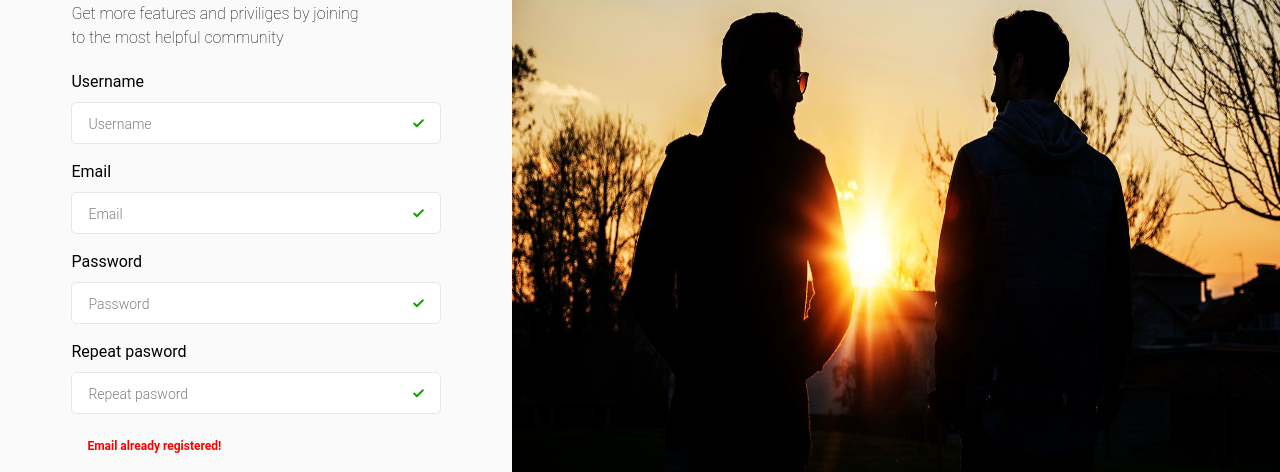
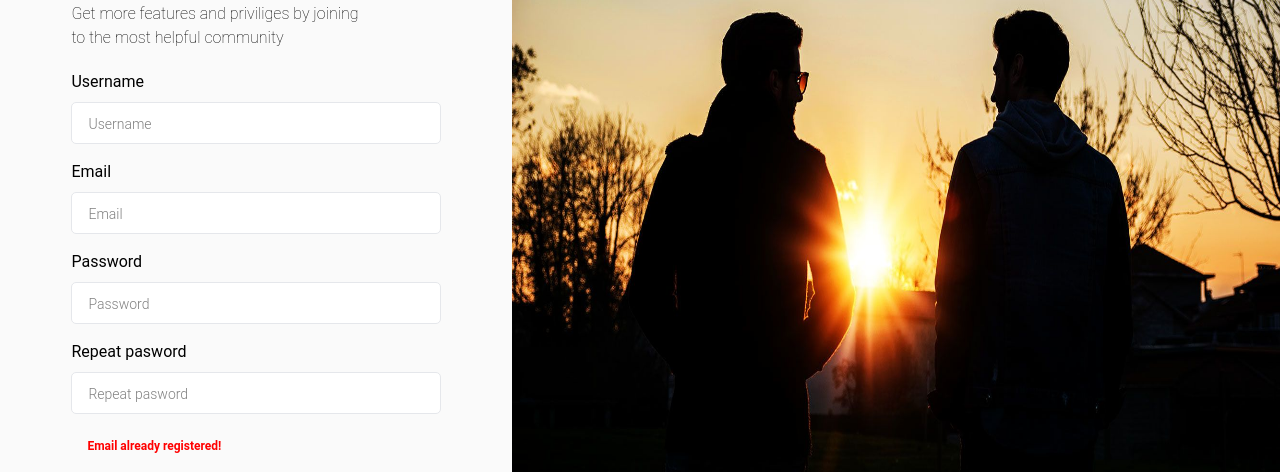
Before and after one commit to umbrellaDuck/forum-site, a Next.js app: page /signup in a window 1280 px wide. Shown: the part 210-682 px from the top of the page. Built offline with nearby package versions, Linux system fonts and the light colour scheme.

Commit message:
add validation check each input

```diff
--- a/package.json
+++ b/package.json
@@ -20,6 +20,7 @@
     "postcss": "8.4.23",
     "react": "18.2.0",
     "react-dom": "18.2.0",
+    "react-hook-form": "^7.43.9",
     "tailwindcss": "3.3.2",
     "typescript": "5.0.4"
   }
--- a/src/components/Input/Input.tsx
+++ b/src/components/Input/Input.tsx
@@ -1,12 +1,53 @@
-interface Props extends React.ComponentPropsWithoutRef<'input'> {}
-const rootClassName = 'rounded-[5px] border-borderGrayColor border';
+import cn from 'clsx';
+import Image from 'next/image';
+import {
+  Control,
+  FieldPath,
+  FieldValues,
+  RegisterOptions,
+  useController,
+} from 'react-hook-form';
+import xCircleIcon from '../../../public/x-circle.svg';
+import checkIcon from '../../../public/check.svg';
 
-const Input = ({ ...rest }: Props) => {
+export interface TControl<T extends FieldValues>
+  extends React.ComponentPropsWithoutRef<'input'> {
+  control: Control<T>;
+  name: FieldPath<T>;
+  rules?: Omit<
+    RegisterOptions<T>,
+    'valueAsNumber' | 'valueAsDate' | 'setValueAs' | 'disabled'
+  >;
+}
+const rootClass =
+  'rounded-[5px] border-borderGrayColor border placeholder-placeHolderTextColor placeholder:text-sm h-[42px] px-4 w-full placeholder:text-buttonGrayColor placeholder:font-light';
+
+const Input = <T extends FieldValues>({
+  control,
+  name,
+  rules,
+  className,
+  ...rest
+}: TControl<T>) => {
+  const rootClassName = cn(rootClass, className, {});
+  const {
+    field,
+    fieldState: { invalid },
+  } = useController({ name, rules, control });
+  const val = field.value;
+
   return (
-    <input
-      className='rounded-[5px] border-borderGrayColor border placeholder-placeHolderTextColor placeholder:text-sm h-[42px] px-4 w-full placeholder:text-buttonGrayColor placeholder:font-light'
-      {...rest}
-    />
+    <>
+      <input className={rootClassName} {...rest} {...field} />
+
+      {val && (
+        <Image
+          alt='status-icon'
+          src={invalid ? xCircleIcon : checkIcon}
+          className='absolute right-4 bottom-[14px]'
+        />
+      )}
+    </>
   );
 };
 
--- a/src/components/LoginForm/LoginForm.tsx
+++ b/src/components/LoginForm/LoginForm.tsx
@@ -1,32 +1,61 @@
 import Button from '../Button.tsx/Button';
 import Input from '../Input/Input';
-import Image from 'next/image';
-import xCircleIcon from '../../../public/x-circle.svg';
-import checkIcon from '../../../public/check.svg';
+import { SubmitHandler, useForm } from 'react-hook-form';
 
-let isValid = true;
+const defaultValues = {
+  username: '',
+  email: '',
+  password: '',
+  repeatPassword: '',
+};
 
 const LoginForm = () => {
+  const {
+    control,
+    getValues,
+    formState: { isValid },
+    handleSubmit,
+  } = useForm({
+    defaultValues,
+    mode: 'onChange',
+  });
+
+  type FormValues = {
+    username: string;
+    email: string;
+    password: string;
+    repeatPassword: string;
+  };
+
+  const isExistingEmail = true;
+
+  const onSubmit: SubmitHandler<FormValues> = (data, e) => {
+    console.log('submit');
+  };
+
   return (
-    <form>
+    <form onSubmit={handleSubmit(onSubmit)}>
       <h1 className='text-2xl font-bold mb-5'>Join Alem Community </h1>
       <p className='leading-6 font-thin mb-5'>
         Get more features and priviliges by joining
-        <div>to the most helpful community</div>
+        <br />
+        to the most helpful community
       </p>
       <div className='gap-4 flex flex-col'>
         <div className='relative'>
-          <label htmlFor='register-id' className='text-base mb-2 inline-block'>
+          <label
+            htmlFor='register-username'
+            className='text-base mb-2 inline-block'
+          >
             Username
           </label>
-          <Input id='register-id' placeholder='Username' />
-          {isValid && (
-            <Image
-              alt='status-icon'
-              src={isValid ? checkIcon : xCircleIcon}
-              className='absolute right-4 bottom-[14px]'
-            />
-          )}
+          <Input
+            id='register-username'
+            placeholder='Username'
+            name='username'
+            rules={{ minLength: 2, maxLength: 12, required: true }}
+            control={control}
+          />
         </div>
         <div className='relative'>
           <label
@@ -35,14 +64,15 @@ const LoginForm = () => {
           >
             Email
           </label>
-          <Input id='register-email' placeholder='Email' />
-          {isValid && (
-            <Image
-              alt='status-icon'
-              src={isValid ? checkIcon : xCircleIcon}
-              className='absolute right-4 bottom-[14px]'
-            />
-          )}
+          <Input
+            id='register-email'
+            placeholder='Email'
+            name='email'
+            rules={{
+              required: true,
+            }}
+            control={control}
+          />
         </div>
         <div className='relative'>
           <label
@@ -51,43 +81,43 @@ const LoginForm = () => {
           >
             Password
           </label>
-          <Input id='register-password' placeholder='Password' />
-          {isValid && (
-            <Image
-              alt='status-icon'
-              src={isValid ? checkIcon : xCircleIcon}
-              className='absolute right-4 bottom-[14px]'
-            />
-          )}
+          <Input
+            id='register-password'
+            placeholder='Password'
+            name='password'
+            rules={{ minLength: 4, maxLength: 16, required: true }}
+            control={control}
+          />
         </div>
         <div className='relative'>
           <label
-            htmlFor='register-repeat-pasword'
+            htmlFor='register-repeat-password'
             className='text-base mb-2 inline-block'
           >
             Repeat pasword
           </label>
-          <Input id='register-repeat-pasword' placeholder='Repeat pasword' />
-          {isValid && (
-            <Image
-              alt='status-icon'
-              src={isValid ? checkIcon : xCircleIcon}
-              className='absolute right-4 bottom-[14px]'
-            />
-          )}
+          <Input
+            id='register-repeat-paswsord'
+            placeholder='Repeat pasword'
+            name='repeatPassword'
+            rules={{
+              validate: (val: string) => val == getValues('password'),
+            }}
+            control={control}
+          />
         </div>
       </div>
-      {
+      {isExistingEmail && (
         <p className='text-[#FF0000] text-xs mt-6 mb-6 font-bold ml-4'>
           Email already registered!
         </p>
-      }
+      )}
       <Button
         color='orange'
         size='md'
         className='w-full'
         type='submit'
-        disabled
+        disabled={!isValid}
       >
         <span className='text-xs font-black'>REGISTER</span>
       </Button>
```
Also changed, not shown: 1 other file (tests, documents, lock files or other folders).
